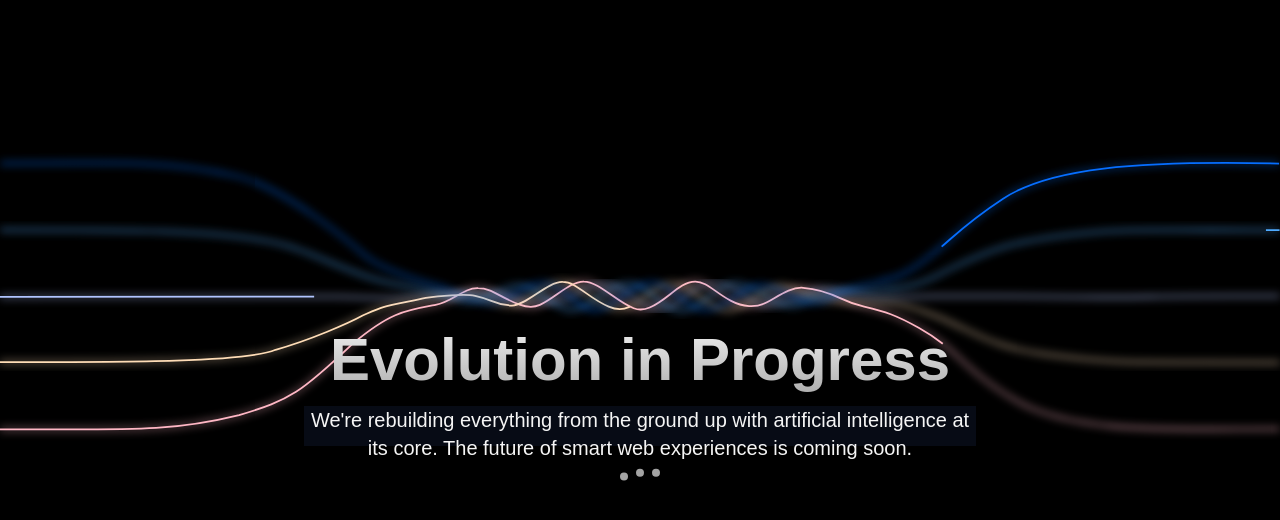
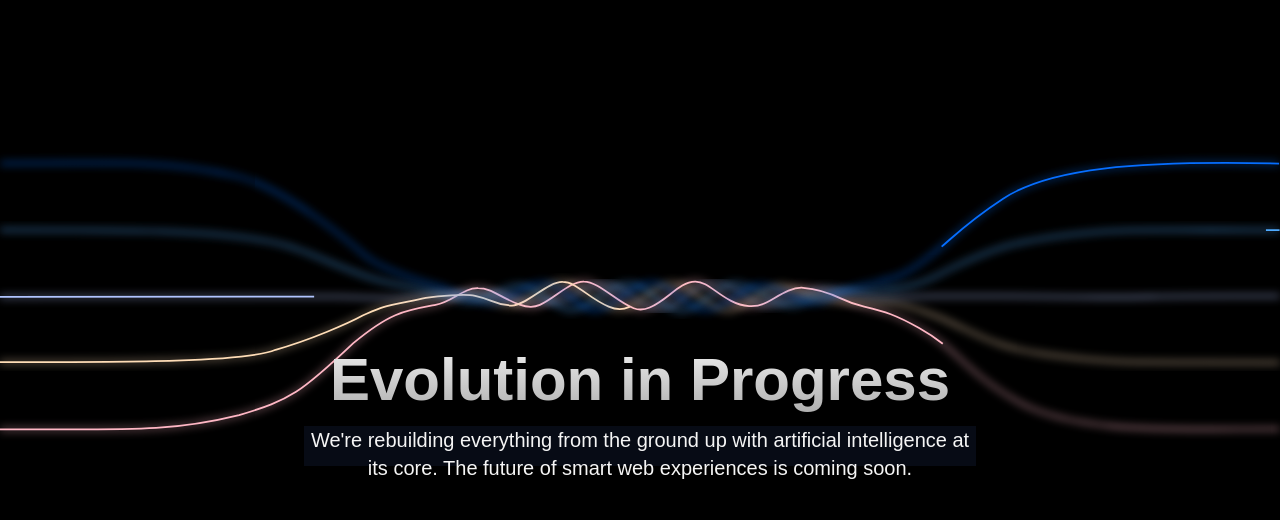
Before and after one commit to MarwanSummakieh/marwan-summakieh, a Next.js app: page / in a window 1280 px wide. Shown: the top 520 px of the page. Built offline with nearby package versions, Linux system fonts and the light colour scheme.

Commit message:
Enhance accessibility in FrontPage: add forced color adjustments in CSS and remove animated dots for improved readability

```diff
--- a/app/globals.css
+++ b/app/globals.css
@@ -70,3 +70,16 @@ body {
     @apply bg-background text-foreground;
   }
 }
+@media (forced-colors: active) {
+  /* Disabling forced color adjustment for specific elements if you want
+     them to keep their original color (not overridden by forced-colors) */
+  * {
+    forced-color-adjust: none;
+  }
+
+  /* Or providing custom colors in forced color mode: */
+  a {
+    color: LinkText; /* system color keyword */
+    background: Canvas; /* system background color */
+  }
+}
--- a/pages/FrontPage.tsx
+++ b/pages/FrontPage.tsx
@@ -32,27 +32,6 @@ export default function RenovationNotice() {
             </span>
 
           </motion.p>
-
-          {/* Animated Dots for Visual Interest */}
-          <motion.div
-            initial={{ opacity: 0, scale: 0.5 }}
-            whileInView={{ opacity: 1, scale: 1 }}
-            transition={{ duration: 0.8, delay: 0.6 }}
-            className="mt-8 flex space-x-2"
-          >
-            {[...Array(3)].map((_, i) => (
-              <motion.div
-                key={i}
-                className="w-2 h-2 bg-neutral-400 rounded-full"
-                animate={{ y: [0, -10, 0] }}
-                transition={{
-                  duration: 1.5,
-                  repeat: Infinity,
-                  delay: i * 0.2,
-                }}
-              />
-            ))}
-          </motion.div>
         </div>
       </GoogleGeminiEffect>
     </div>
```
